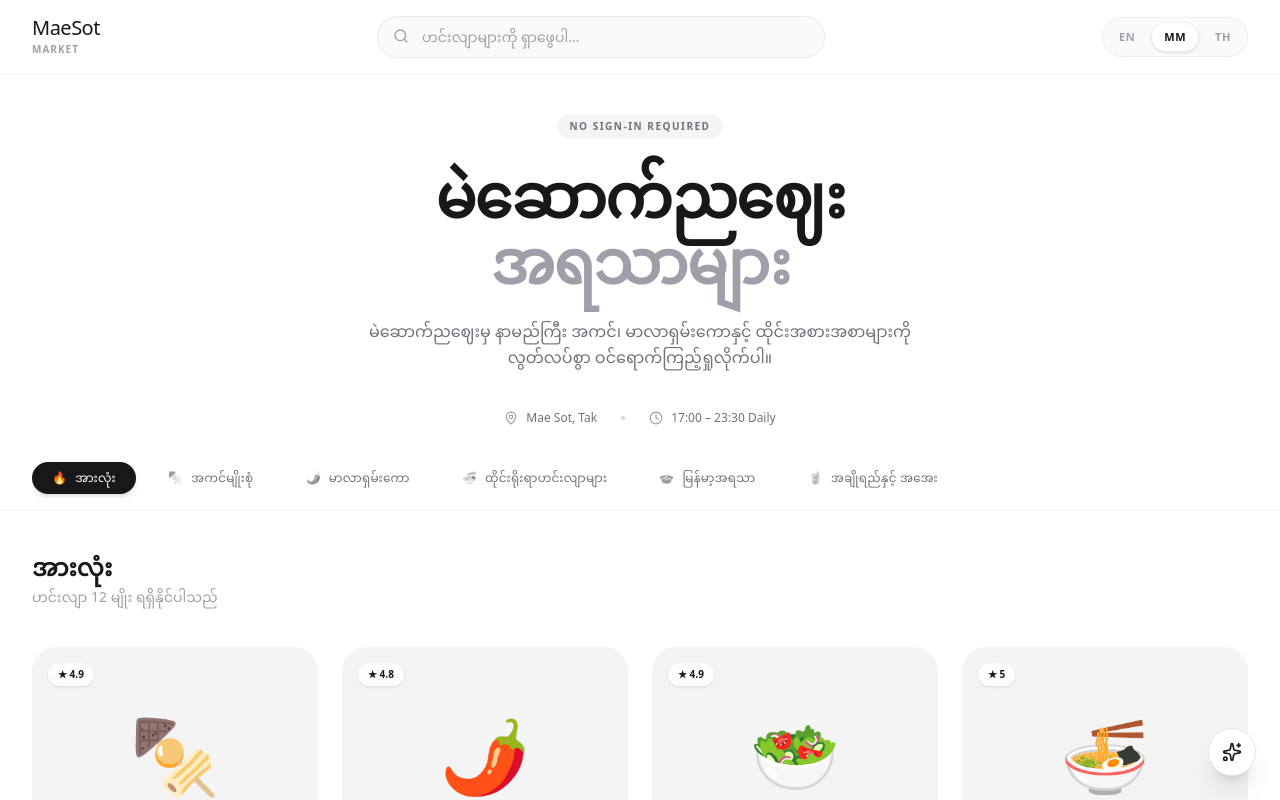
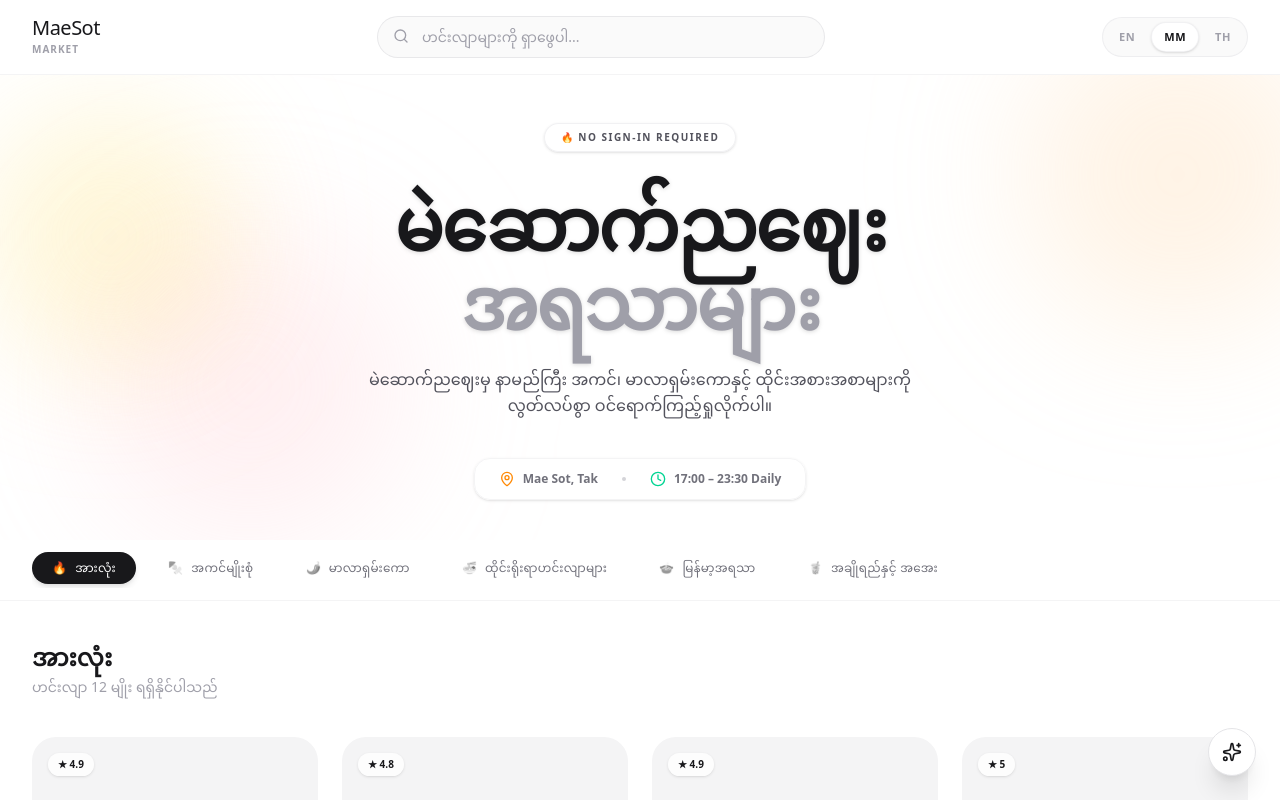
Before and after one commit to waiyanaung65777-design/maesot-night-market, a Next.js app: page / in a window 1280 px wide. Shown: the top 800 px of the page. Built offline with nearby package versions, Linux system fonts and the light colour scheme.

Commit message:
feat: add moving color mesh animation to hero section

```diff
--- a/src/app/globals.css
+++ b/src/app/globals.css
@@ -63,6 +63,23 @@ body {
 .delay-300 { animation-delay: 300ms; }
 .delay-400 { animation-delay: 400ms; }
 
+/* Mesh Gradient Blob Animation */
+@keyframes blob {
+  0% { transform: translate(0px, 0px) scale(1); }
+  33% { transform: translate(30px, -50px) scale(1.1); }
+  66% { transform: translate(-20px, 20px) scale(0.9); }
+  100% { transform: translate(0px, 0px) scale(1); }
+}
+.animate-blob {
+  animation: blob 10s infinite alternate cubic-bezier(0.4, 0, 0.2, 1);
+}
+.animation-delay-2000 {
+  animation-delay: 2s;
+}
+.animation-delay-4000 {
+  animation-delay: 4s;
+}
+
 /* Custom ultra-minimal scrollbar */
 ::-webkit-scrollbar {
   width: 4px;
--- a/src/components/HeroBanner.tsx
+++ b/src/components/HeroBanner.tsx
@@ -9,14 +9,23 @@ interface HeroBannerProps {
 
 export default function HeroBanner({ currentLang }: HeroBannerProps) {
   return (
-    <section className="px-4 lg:px-8 pt-10 pb-6 bg-white">
-      <div className="max-w-7xl mx-auto flex flex-col items-center text-center">
+    <section className="relative px-4 lg:px-8 pt-12 pb-10 bg-white overflow-hidden">
 
-        <span className="px-3 py-1 bg-zinc-100 text-zinc-500 rounded-full text-[10px] font-bold tracking-[0.15em] uppercase mb-6 animate-fade-in-up">
-          No Sign-in Required
+      {/* --- Moving Color Mesh Gradient Background --- */}
+      <div className="absolute inset-0 w-full h-full overflow-hidden z-0 pointer-events-none">
+        <div className="absolute top-0 -left-4 w-72 h-72 bg-amber-200 rounded-full mix-blend-multiply filter blur-3xl opacity-30 animate-blob"></div>
+        <div className="absolute top-0 -right-4 w-72 h-72 bg-orange-200 rounded-full mix-blend-multiply filter blur-3xl opacity-30 animate-blob animation-delay-2000"></div>
+        <div className="absolute -bottom-8 left-20 w-72 h-72 bg-rose-200 rounded-full mix-blend-multiply filter blur-3xl opacity-30 animate-blob animation-delay-4000"></div>
+      </div>
+      {/* --------------------------------------------- */}
+
+      <div className="relative z-10 max-w-7xl mx-auto flex flex-col items-center text-center">
+
+        <span className="px-4 py-1.5 bg-white/60 backdrop-blur-md text-zinc-600 rounded-full text-[10px] font-bold tracking-[0.15em] uppercase border border-zinc-200/50 shadow-sm mb-8 animate-fade-in-up">
+          🔥 No Sign-in Required
         </span>
 
-        <h2 className="text-3xl md:text-5xl lg:text-6xl font-semibold tracking-tight text-zinc-900 leading-[1.1] mb-6 animate-fade-in-up delay-100">
+        <h2 className="text-4xl md:text-5xl lg:text-7xl font-semibold tracking-tight text-zinc-900 leading-[1.1] mb-6 animate-fade-in-up delay-100 drop-shadow-sm">
           {currentLang === 'mm' ? (
             <>မဲဆောက်ညဈေး<br/><span className="text-zinc-400">အရသာများ</span></>
           ) : currentLang === 'th' ? (
@@ -26,21 +35,21 @@ export default function HeroBanner({ currentLang }: HeroBannerProps) {
           )}
         </h2>
 
-        <p className="text-zinc-500 text-sm md:text-base max-w-xl mx-auto leading-relaxed mb-10 animate-fade-in-up delay-200 font-light">
+        <p className="text-zinc-600 text-sm md:text-base max-w-xl mx-auto leading-relaxed mb-10 animate-fade-in-up delay-200 font-medium">
           {currentLang === 'mm'
             ? 'မဲဆောက်ညဈေးမှ နာမည်ကြီး အကင်၊ မာလာရှမ်းကောနှင့် ထိုင်းအစားအစာများကို လွတ်လပ်စွာ ဝင်ရောက်ကြည့်ရှုလိုက်ပါ။'
             : 'Curated street food, charcoal grills, and refreshing delicacies from the heart of the Asian Highway Night Bazaar.'}
         </p>
 
         {/* Minimal Info Bar */}
-        <div className="flex flex-wrap items-center justify-center gap-6 text-xs text-zinc-500 font-medium animate-fade-in-up delay-300">
+        <div className="flex flex-wrap items-center justify-center gap-6 text-xs text-zinc-500 font-semibold animate-fade-in-up delay-300 bg-white/50 backdrop-blur-md px-6 py-3 rounded-2xl border border-zinc-100 shadow-sm">
           <div className="flex items-center gap-2">
-            <MapPin className="w-3.5 h-3.5 text-zinc-400" />
+            <MapPin className="w-4 h-4 text-orange-400" />
             <span>Mae Sot, Tak</span>
           </div>
           <div className="w-1 h-1 bg-zinc-300 rounded-full hidden sm:block"></div>
           <div className="flex items-center gap-2">
-            <Clock className="w-3.5 h-3.5 text-zinc-400" />
+            <Clock className="w-4 h-4 text-emerald-400" />
             <span>17:00 – 23:30 Daily</span>
           </div>
         </div>
```
